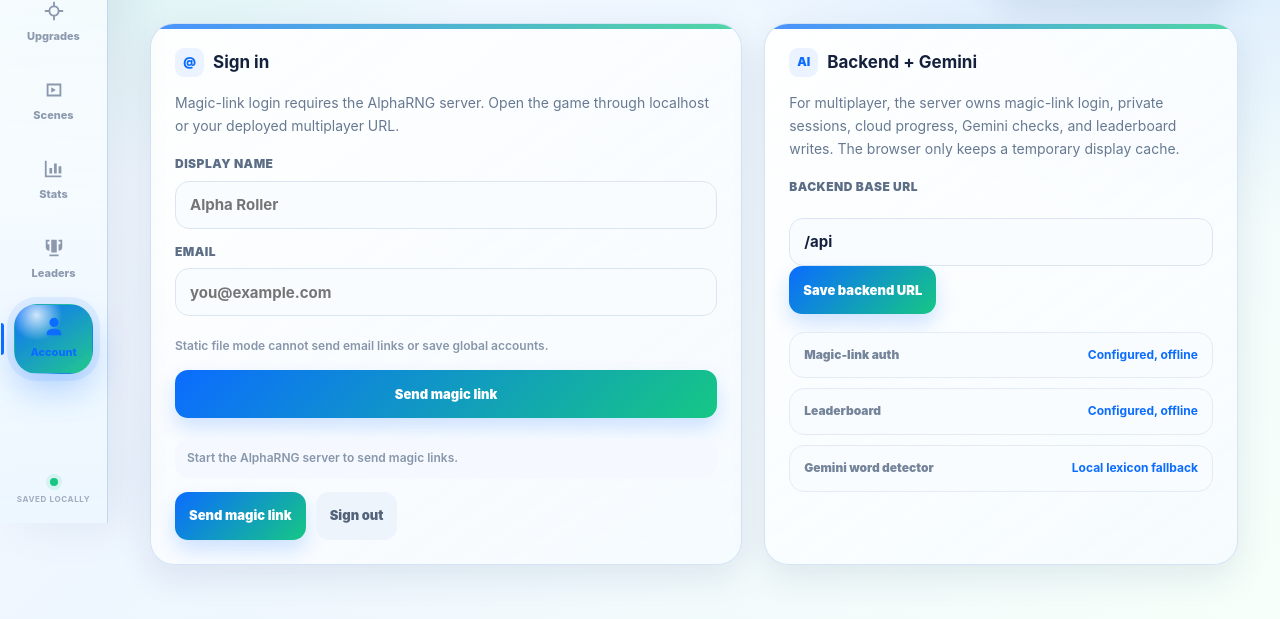
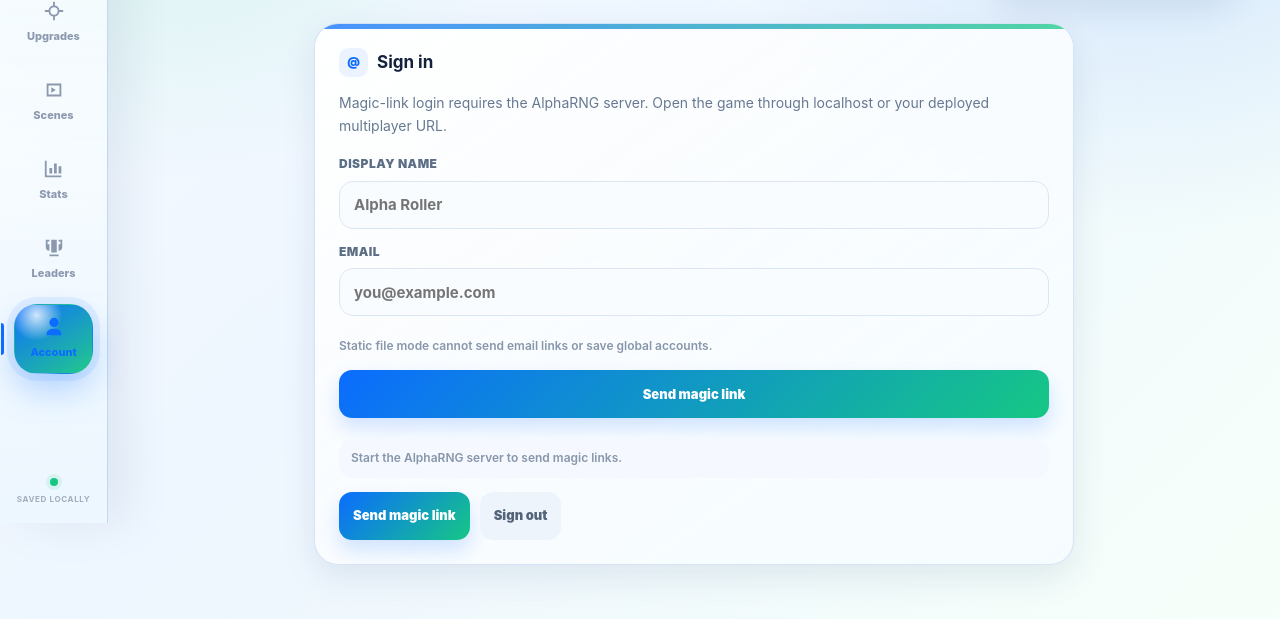
Before and after one commit to 206713-dotcom/AlphaRNG, a website: page index.html in a window 1280 px wide. Both pictures are taken after a click on the button "Open account". Shown: the part 277-896 px from the top of the page. Drawn offline with Linux system fonts and the light colour scheme; no server answers.

Commit message:
Remove backend configuration card

```diff
--- a/index.html
+++ b/index.html
@@ -435,22 +435,6 @@
             </form>
           </section>
 
-          <section class="card integration-card">
-            <div class="panel-title"><div><span>AI</span><h2>Backend + Gemini</h2></div></div>
-            <p>For multiplayer, the server owns magic-link login, private sessions, cloud progress, Gemini checks, and leaderboard writes. The browser only keeps a temporary display cache.</p>
-
-            <label class="api-field">
-              Backend base URL
-              <input id="apiBaseInput" type="url" placeholder="https://your-api.example.com">
-            </label>
-            <button class="save-api-button" id="saveApiBaseButton" type="button">Save backend URL</button>
-
-            <div class="integration-list">
-              <div><span>Magic-link auth</span><strong id="integrationStatus">Local demo</strong></div>
-              <div><span>Leaderboard</span><strong id="leaderboardIntegrationStatus">Local demo</strong></div>
-              <div><span>Gemini word detector</span><strong id="geminiStatus">Local lexicon fallback</strong></div>
-            </div>
-          </section>
         </div>
       </section>
     </main>
--- a/style.css
+++ b/style.css
@@ -2956,7 +2956,8 @@
 
 .account-layout {
   display: grid;
-  grid-template-columns: minmax(0, 1fr) minmax(320px, .8fr);
+  grid-template-columns: minmax(320px, 760px);
+  justify-content: center;
   gap: 22px;
 }
 
```
Also changed, not shown: script.js.
